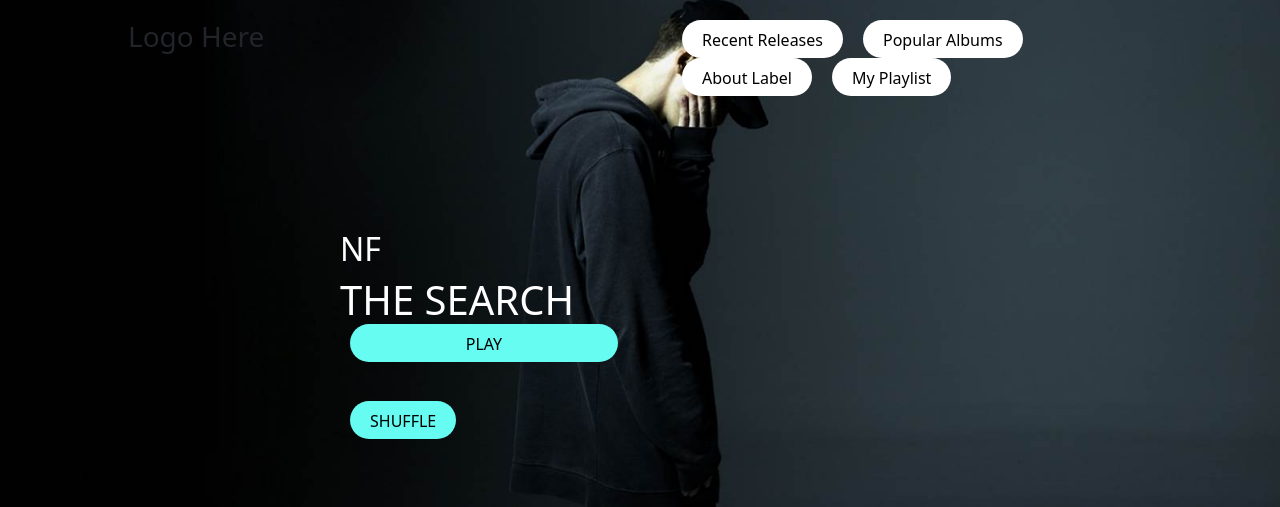
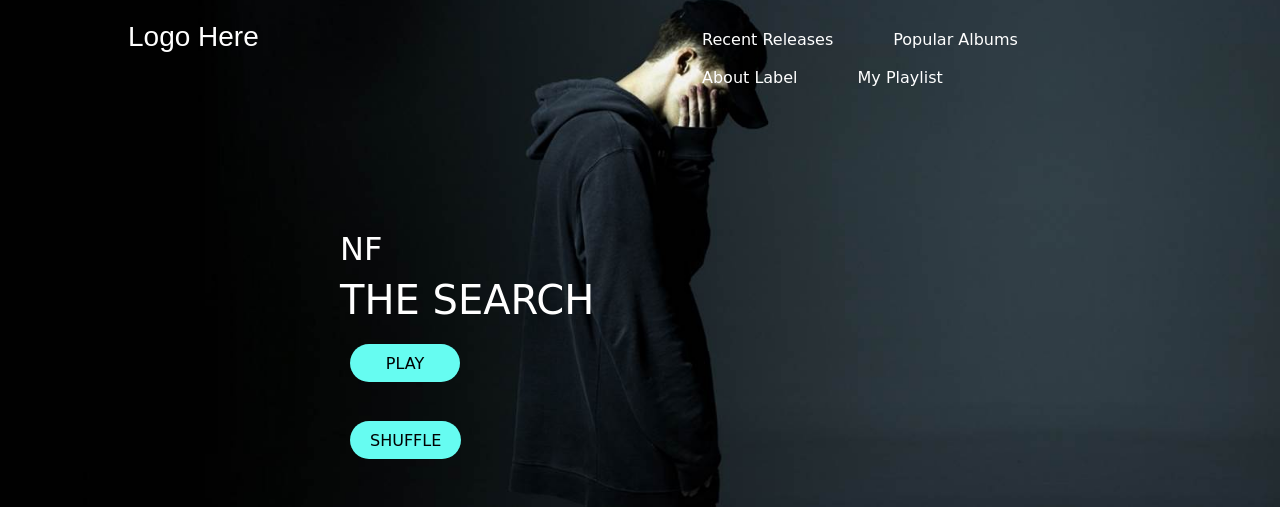
Before and after one commit to Armand1711/music_stream, a plain HTML site: page index.html in a window 1280 px wide. Shown: the top 507 px of the page. Drawn offline with nearby package versions, Linux system fonts and the light colour scheme.

Commit message:
fonts fin

```diff
--- a/css/main.css
+++ b/css/main.css
@@ -8,7 +8,6 @@ nav{
     height: 50px;
     padding-left: 10%;
     padding-right: 10%;
-    /* background-color: blue; */
 }
 
 .nav-con{
@@ -20,6 +19,7 @@ nav{
 
 .logo{
     padding-top: 40px;
+    color: white;
 
 }
 
@@ -37,13 +37,14 @@ nav ul{
     margin-left: 10px;
     padding-top: 8px;
     text-align: center;
-    background-color: white;
-    color: black;
+    color: white;
     padding-bottom: 30px;
+    font-family: 'Bebas Neue', cursive;
 }
 
 .nav-con li:hover{
     background-color: #66fcf1;
+    color: black;
 }
 
 header{
@@ -69,6 +70,7 @@ header{
     text-align: center;
     align-items: center;
     padding-right: 20px;
+    font-family: 'Bebas Neue', cursive;
 }
 
 .fvid{
@@ -94,6 +96,7 @@ header{
 .logo{
     width: 200px;
     float: left;
+    font-family: 'Sarabun', sans-serif;
 }
 
 .artist{
@@ -105,6 +108,7 @@ header{
 .col-12 h4{
     float: left;
     color: white;
+    font-family: 'Bebas Neue', cursive;
 }
 
 .head-mid{
@@ -117,12 +121,14 @@ header{
 .play-button{
     margin-bottom: 15px;
     padding-bottom: 30px;
+    font-family: 'Bebas Neue', cursive;
 }
 
 .Shuffle-button{
     padding-bottom: 30px;
     float: left;
     text-align: center;
+    font-family: 'Bebas Neue', cursive;
 
 }
 
@@ -138,6 +144,7 @@ header{
     margin: 1%;
     float: left;
     margin-bottom: 20px;
+    font-family: 'Bebas Neue', cursive;
 }
 
 .touch{
@@ -149,6 +156,7 @@ header{
     text-align: center;
     margin: 1%;
     float: left;
+    font-family: 'Bebas Neue', cursive;
 }
 
 .swap-buttonL{
@@ -157,10 +165,12 @@ header{
 
 header h1{
     color: white;
+    font-family: 'Bebas Neue', cursive;
 }
 
 header h2{
     color: white;
+    font-family: 'Bebas Neue', cursive;
 }
 
 
@@ -193,7 +203,7 @@ header h2{
     background-color: #2b2b2b;
     margin-top: 30px;
     color: white;
-    font-family: sans-serif;
+    font-family: 'Bebas Neue', cursive;
     padding-top: -15px;
     float: left;
 }
@@ -325,14 +335,14 @@ form{
 .play-button {
     height: 28px;
     border-radius: 50px;
-    padding-left: 20px;
-    padding-right: 20px;
+   width: 110px;
     margin-right: 10px;
     margin-left: 10px;
     padding-top: 8px;
     text-align: center;
     background-color: #66fcf1;
     color: black;
+    margin-top: 20px;
 }
 
 .play-button:hover{
```
